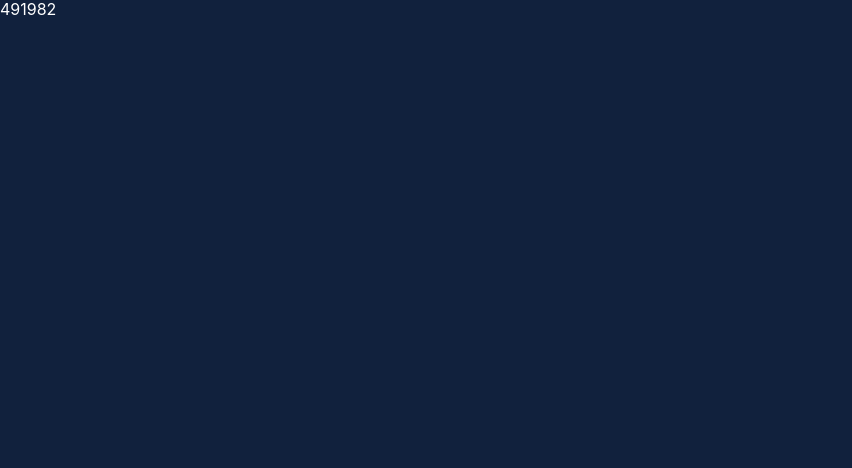
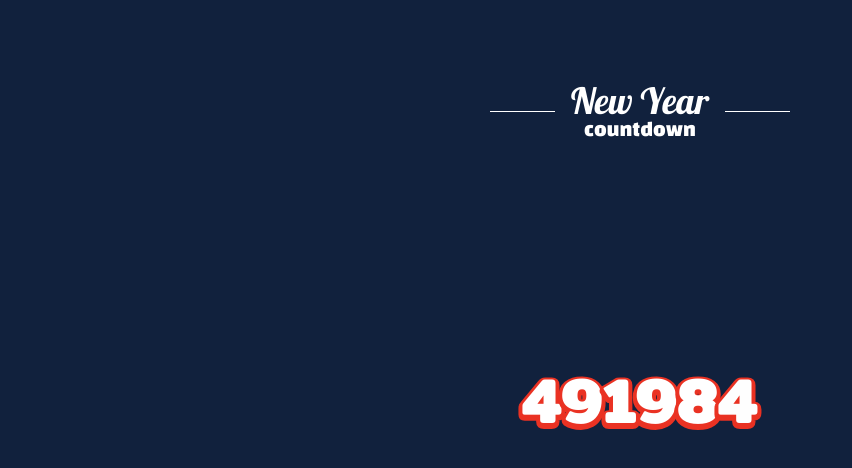
Before and after one commit to devouple/new-year-countdown, a React (Create React App) app: page / in a window 1280 px wide. Shown: the top 468 px of the page, without its empty margins (0-852 px from the left). Built offline with nearby package versions, Linux system fonts and the light colour scheme.

Commit message:
[feat] styling

```diff
--- a/src/App.tsx
+++ b/src/App.tsx
@@ -1,8 +1,9 @@
 import getMonth from 'date-fns/getMonth'
 import { useEffect, useState, useRef } from 'react'
 import styled from 'styled-components'
-import { Digit } from './components/Digit'
+import { SlickDigit } from './components/Digit'
 import { Fireworks } from './components/Fireworks'
+import { Typography } from './components/Typography'
 import { getRemainingSeconds } from './lib/getRemainingSeconds'
 
 function App() {
@@ -31,14 +32,26 @@ function App() {
 			{isDone ? (
 				<Fireworks />
 			) : (
+				<>
+					<TitleContainer>
+						<Box>
+							<Typography font="Lobster" size="36px">
+								New Year
+							</Typography>
+							<Typography font="BlackHanSans" size="18px">
+								countdown
+							</Typography>
+						</Box>
+					</TitleContainer>
 					<CountDownContainer>
 						{state
 							.toString()
 							.split('')
 							.map((digit, idx, arr) => (
-							<Digit key={arr.length - idx} digit={digit} />
+								<SlickDigit key={arr.length - idx} digit={digit} />
 							))}
 					</CountDownContainer>
+				</>
 			)}
 		</Container>
 	)
@@ -50,6 +63,37 @@ const Container = styled.div`
 
 const CountDownContainer = styled.div`
 	display: flex;
+	position: absolute;
+	top: 50%;
+	left: 50%;
+	transform: translate(-50%, -50%);
+	transition: transform 0.2s;
+`
+
+const TitleContainer = styled.div`
+	::before {
+		width: 300px;
+		height: 1px;
+		background-color: white;
+		content: '';
+		position: absolute;
+		top: 50%;
+	}
+
+	display: flex;
+	flex-direction: column;
+	align-items: center;
+	margin-top: 64px;
+	position: relative;
+`
+
+const Box = styled.div`
+	background-color: #11213d;
+	padding: 16px;
+	display: flex;
+	flex-direction: column;
+	align-items: center;
+	position: relative;
 `
 
 export default App
--- a/src/components/Digit.tsx
+++ b/src/components/Digit.tsx
@@ -1,19 +1,54 @@
-import { memo } from 'react'
+import { FC, memo } from 'react'
 import styled from 'styled-components'
 import { usePrevious } from '../hooks/usePrevious'
 import { fade, rollIn } from '../lib/animations'
+import { Typography } from './Typography'
 
 interface DigitProps {
 	digit: string
 }
 
-export const Digit = memo(({ digit }: DigitProps) => {
+const Digit: FC = ({ children }) => {
+	return (
+		<DigitContainer>
+			<DigitShadow font="Mitr" size="64px">
+				{children}
+			</DigitShadow>
+			<DigitValue font="Mitr" size="64px">
+				{children}
+			</DigitValue>
+		</DigitContainer>
+	)
+}
+
+const DigitContainer = styled.div`
+	position: relative;
+`
+
+const DigitShadow = styled(Typography)`
+	position: absolute;
+	left: 0px;
+	top: 2px;
+	color: #ea3223;
+	-webkit-text-stroke: 8px #ea3223;
+`
+
+const DigitValue = styled(Typography)`
+	position: relative;
+`
+
+export const SlickDigit = memo(({ digit }: DigitProps) => {
 	const prevState = usePrevious(digit)
 
 	return (
 		<Container key={digit + Math.random()}>
-			<Next>{digit}</Next>
-			<Prev>{prevState}</Prev>
+			<Next>
+				<Digit>{digit}</Digit>
+			</Next>
+
+			<Prev>
+				<Digit>{prevState}</Digit>
+			</Prev>
 		</Container>
 	)
 })
```
Lines whose indentation alone changed are shown as unchanged.
